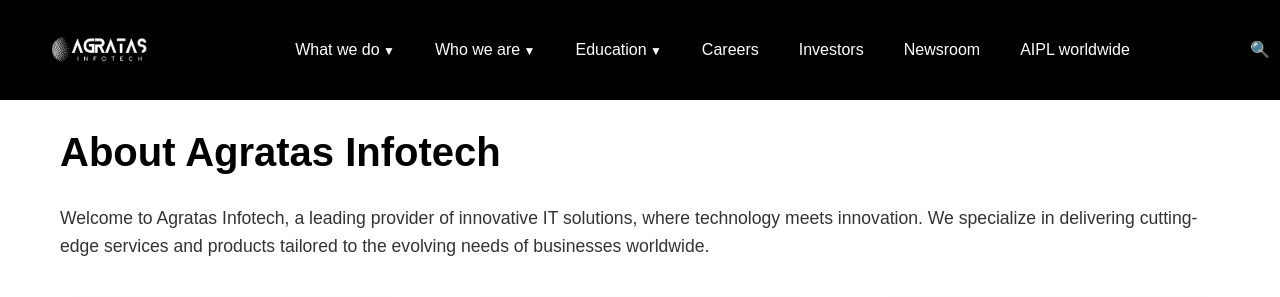
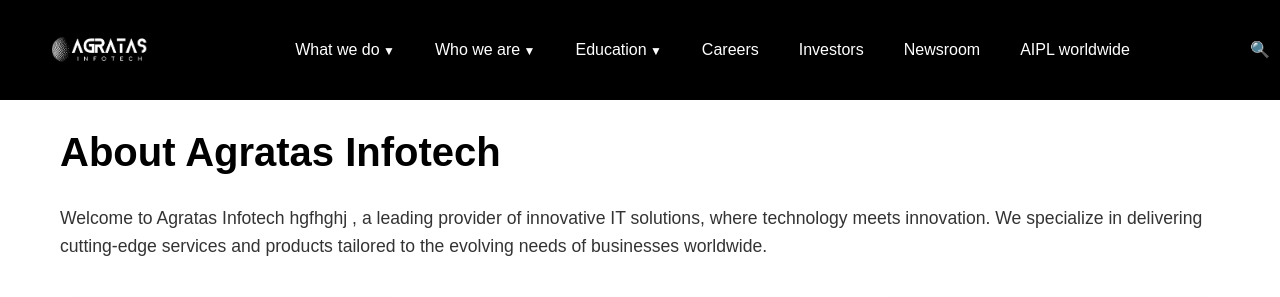
Before and after one commit to ShivamTripathi-9/AIPL_About_Page, a plain HTML site: page index.html in a window 1280 px wide. Shown: the top 297 px of the page. Drawn offline with Linux system fonts and the light colour scheme.

Commit message:
agai done

```diff
--- a/index.html
+++ b/index.html
@@ -70,7 +70,7 @@
   <div class="about-container">
     <h1>About Agratas Infotech</h1>
     <p>
-      Welcome to Agratas Infotech, a leading provider of innovative IT solutions, where technology meets innovation. We specialize in delivering cutting-edge services and products tailored to the evolving needs of businesses worldwide.
+      Welcome to Agratas Infotech hgfhghj , a leading provider of innovative IT solutions, where technology meets innovation. We specialize in delivering cutting-edge services and products tailored to the evolving needs of businesses worldwide.
     </p>
 
     <!-- Card Section -->
```
